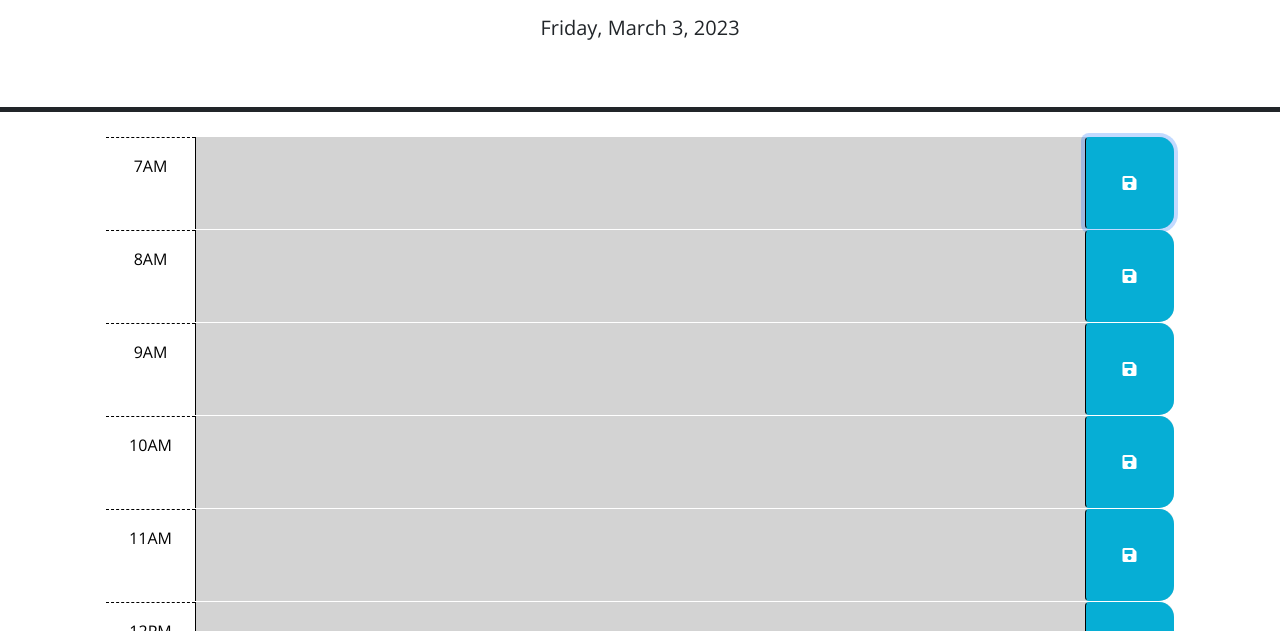
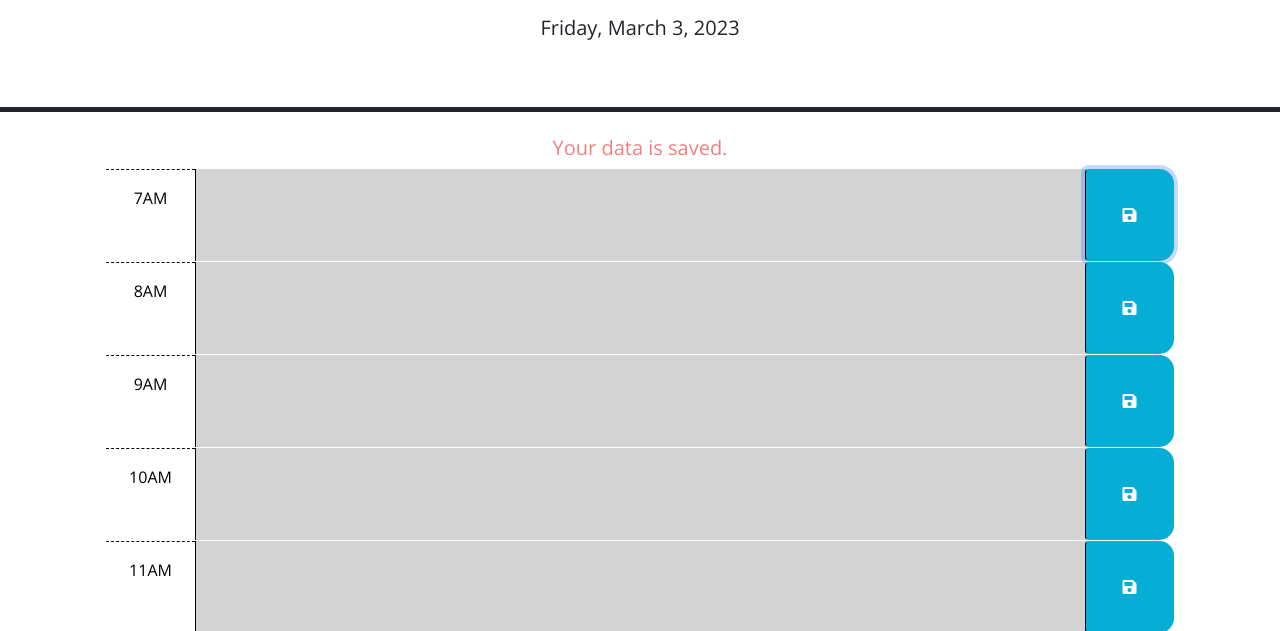
Before and after one commit to trizziehuynh/Work-Day-Scheduler, a plain HTML site: page index.html in a window 1280 px wide. Both pictures are taken after a click on the button 1129 px from the left and 348 px from the top of the page. Shown: the part 166-797 px from the top of the page. Drawn offline with nearby package versions, Linux system fonts and the light colour scheme.

Commit message:
Added code for displaying the notification message

```diff
--- a/Assets/script.js
+++ b/Assets/script.js
@@ -1,34 +1,13 @@
-// Wrap all code that interacts with the DOM in a call to jQuery to ensure that
-// the code isn't run until the browser has finished rendering all the elements
-// in the html.
-// $(function () {
-// TODO: Add a listener for click events on the save button. This code should
-// use the id in the containing time-block as a key to save the user input in
-// local storage. HINT: What does `this` reference in the click listener
-// function? How can DOM traversal be used to get the "hour-x" id of the
-// time-block containing the button that was clicked? How might the id be
-// useful when saving the description in local storage?
-//
-// TODO: Add code to apply the past, present, or future class to each time
-// block by comparing the id to the current hour. HINTS: How can the id
-// attribute of each time-block be used to conditionally add or remove the
-// past, present, and future classes? How can Day.js be used to get the
-// current hour in 24-hour time?
-//
-// TODO: Add code to get any user input that was saved in localStorage and set
-// the values of the corresponding textarea elements. HINT: How can the id
-// attribute of each time-block be used to do this?
-//
-// TODO: Add code to display the current date in the header of the page.
-// });
+
 
 // Display the current date in the header.
-
 var currentDate = $("#currentDay");
 var today = dayjs();
 
 currentDate.text(today.format("dddd, MMMM D, YYYY"));
 
+
+//Check the current time to display the past, present, and future.
 function checkTime() {
   var currentHour = dayjs().hour();
 
@@ -55,6 +34,7 @@ function checkTime() {
   });
 }
 checkTime();
+
 //Show items were saved in the storage.
 function showData() {
   $("#hour-7 .description").val(localStorage.getItem("hour-7"));
@@ -86,4 +66,21 @@ $(".saveBtn").on("click", function () {
   var timeBlock = $(this).parent().attr("id");
 
   localStorage.setItem(timeBlock, content);
+
+
+
+  //Show confirmation message in the headline.
+  timeLeft = 4;
+
+  var showMessge = setInterval(() => {
+    timeLeft--;
+    var confirmation = $(".confirmation");
+    confirmation.addClass("message");
+
+    if (timeLeft <= 0) {
+      var confirmation = $(".confirmation");
+      confirmation.removeClass("message");
+      clearInterval(showMessge);
+    }
+  }, 1000);
 });
--- a/Assets/style.css
+++ b/Assets/style.css
@@ -57,3 +57,14 @@ textarea {
   font-size: 20px;
   transition: all 0.3s ease-in-out;
 }
+
+
+.confirmation{
+  display: none;
+  color: lightcoral;
+  text-align: center;
+}
+
+.message{
+  display: block;
+}
--- a/index.html
+++ b/index.html
@@ -19,6 +19,7 @@
     <p class="lead">A simple calendar app for scheduling your work day</p>
     <p id="currentDay" class="lead"></p>
   </header>
+  <section class="confirmation" ><h5>Your data is saved.</h5></section>
   <div class="container-lg px-5">
     <!-- Use class for "past", "present", and "future" to apply styles to the
         time-block divs accordingly. The javascript will need to do this by
```
